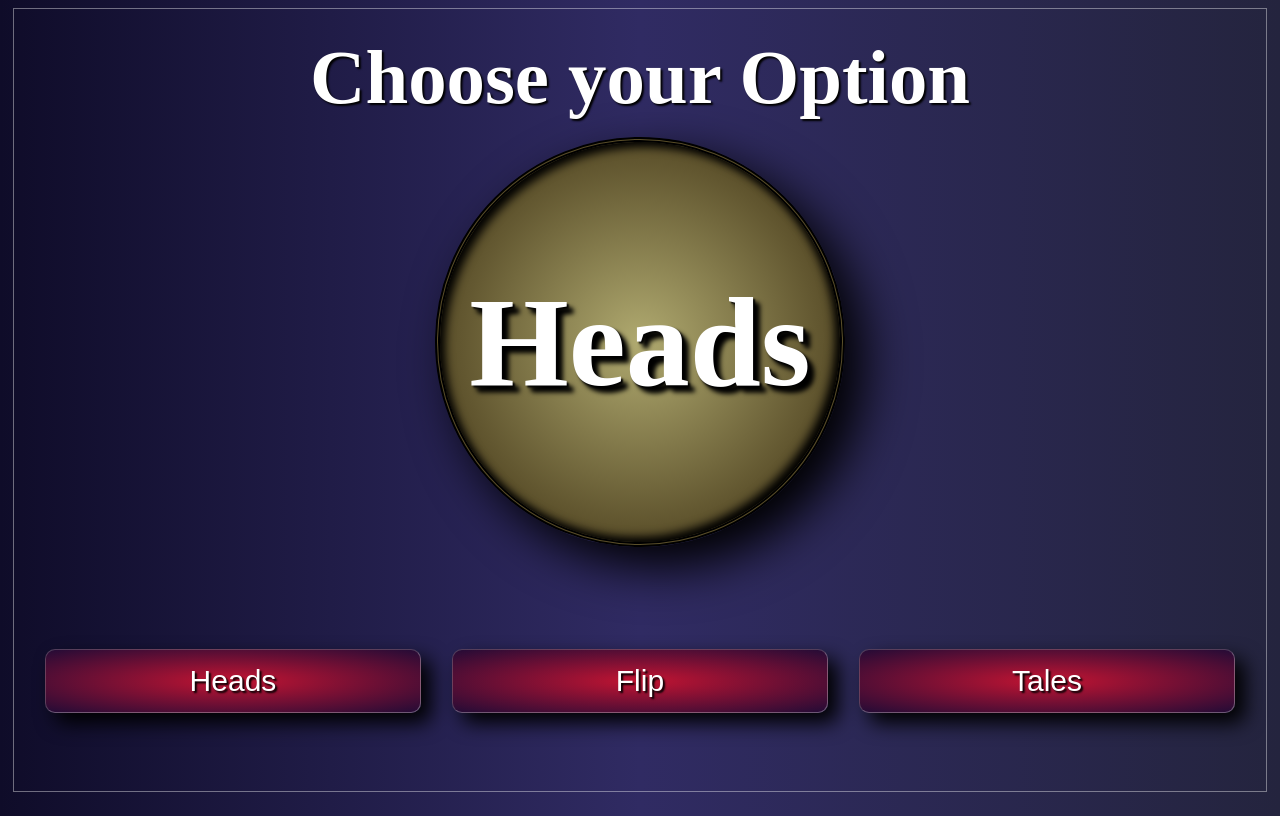
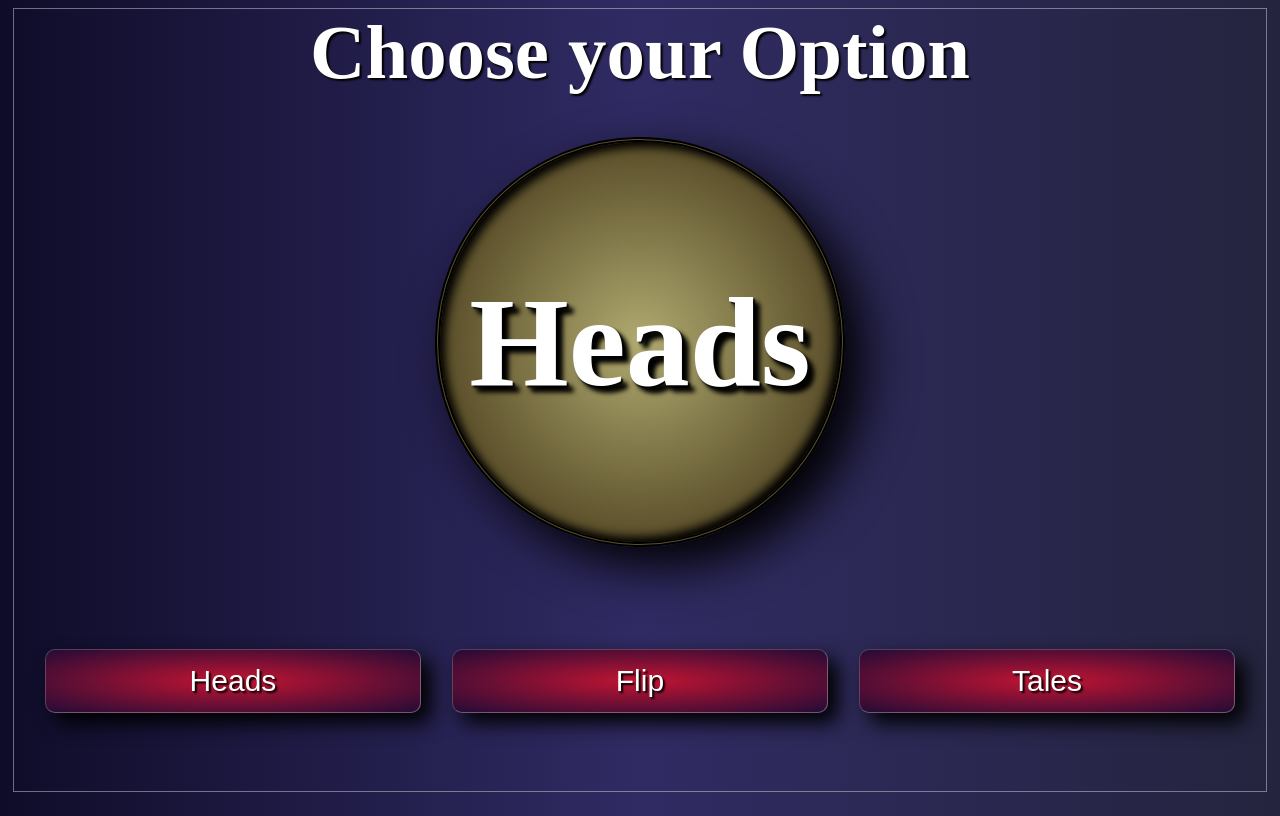
Before and after one commit to Kartikey-Singh-Gahlot/CoinToss, a plain HTML site: page index.html in a window 1280 px wide. Shown: the top 816 px of the page. Drawn offline with Linux system fonts and the light colour scheme.

Commit message:
Update style.css

```diff
--- a/style.css
+++ b/style.css
@@ -56,7 +56,6 @@ body{
     justify-content: center;
     font-size:6vw;
     text-shadow: 2px 2px 2px black;
-    margin: 2% 0px 0px 0px ;
 }
 
 #buttonstrip{
```
